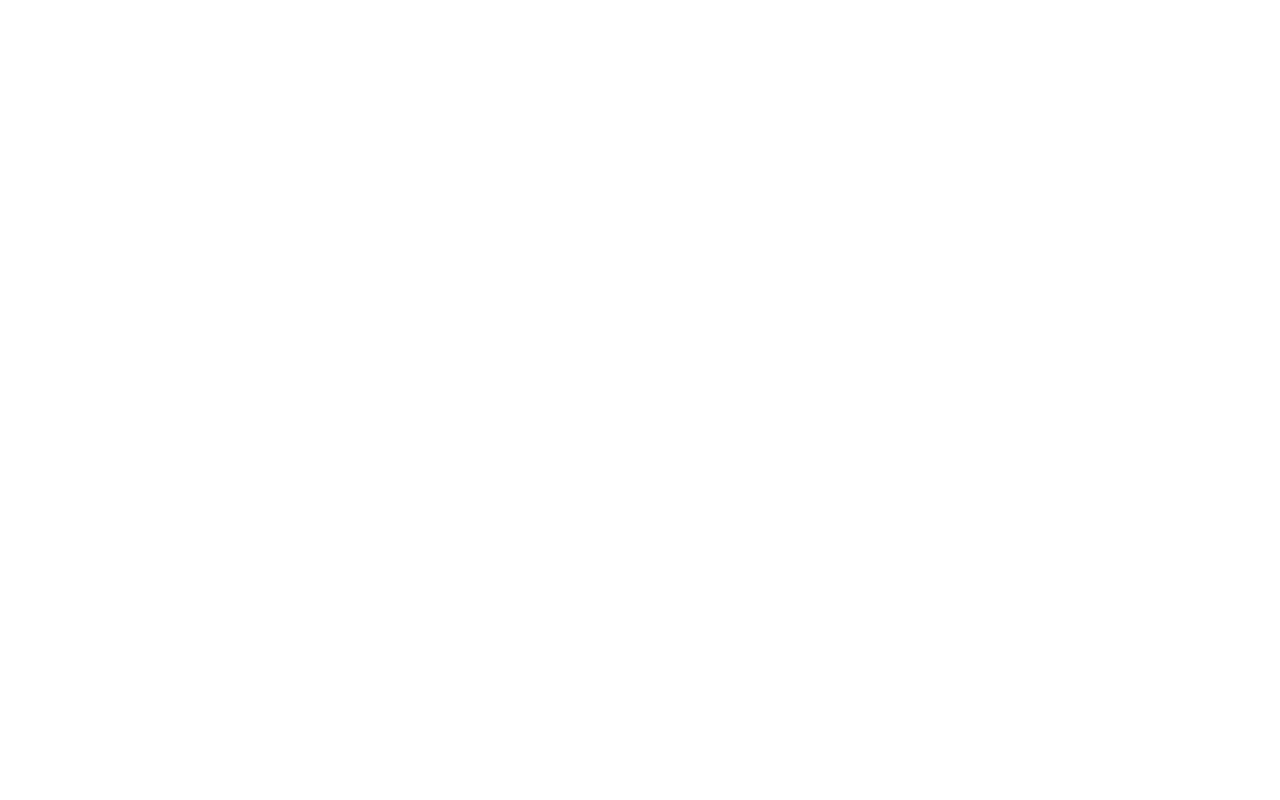
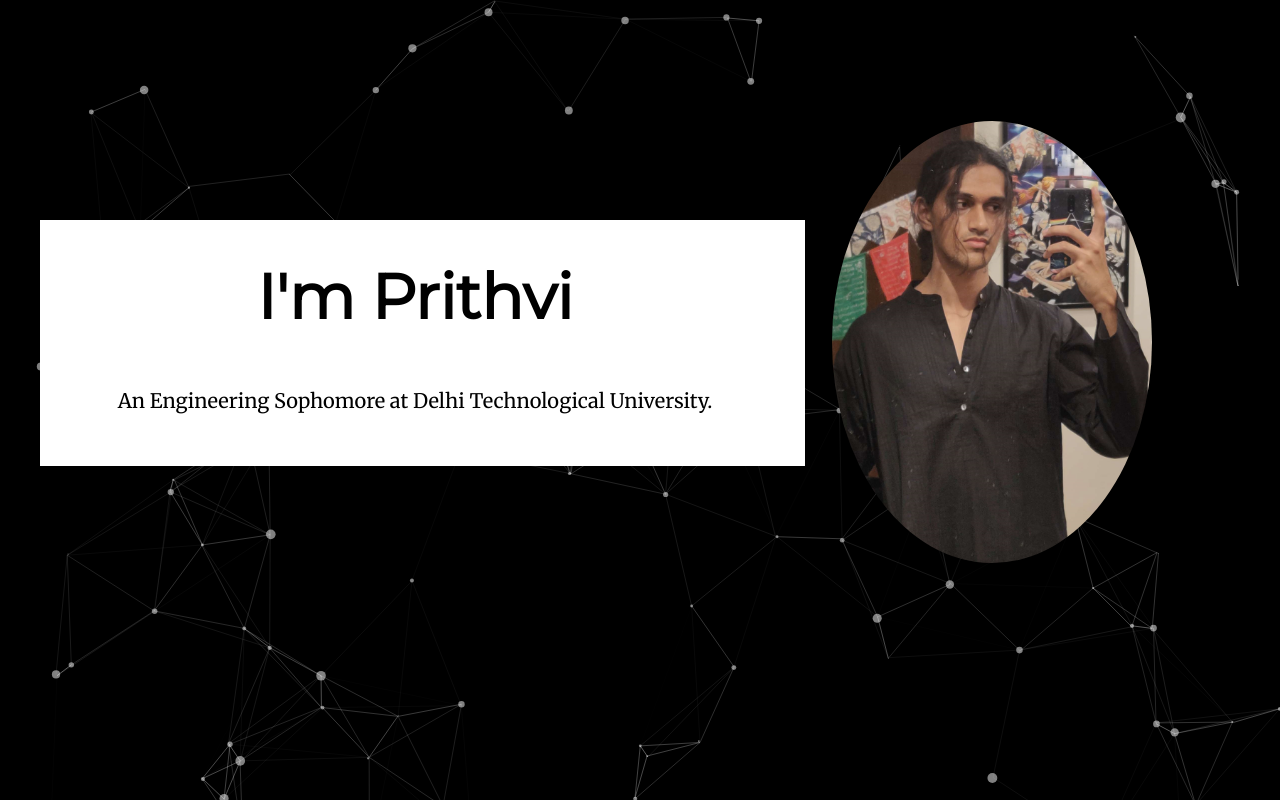
Before and after one commit to Kraken2003/cv, a plain HTML site: page index.html in a window 1280 px wide. Shown: the top 800 px of the page. Drawn offline with Linux system fonts and the light colour scheme.

Commit message:
Update index.html

```diff
--- a/index.html
+++ b/index.html
@@ -6,7 +6,7 @@
   <meta charset="utf-8">
   <meta name="viewport" content="width=device-width, initial-scale=1">
   <title>Prithvi Singh Chohan</title>
-  <link rel="stylesheet" href="css/test.css">
+  <link rel="stylesheet" href="css/styles.css">
   <link rel="icon"  href="favicon.ico">
   <link rel="preconnect" href="https://fonts.googleapis.com">
   <link rel="preconnect" href="https://fonts.gstatic.com" crossorigin>
```
